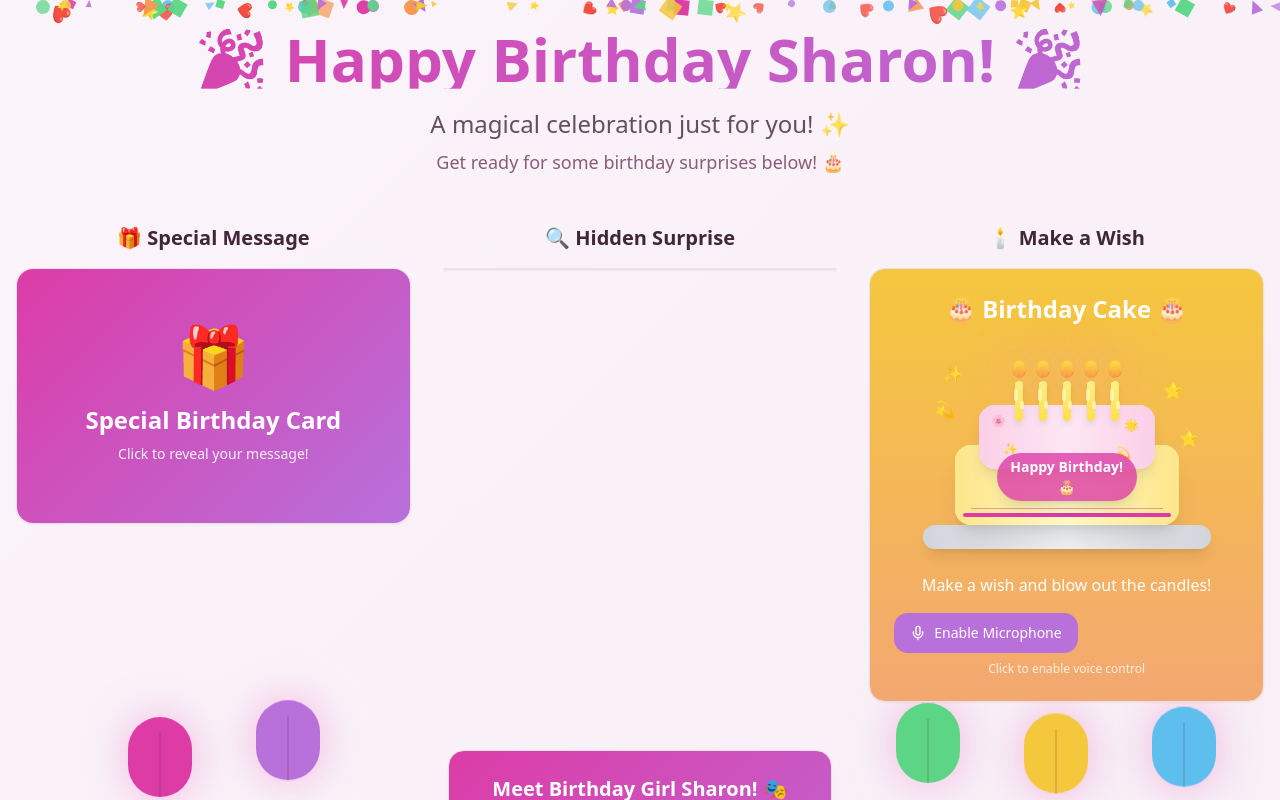
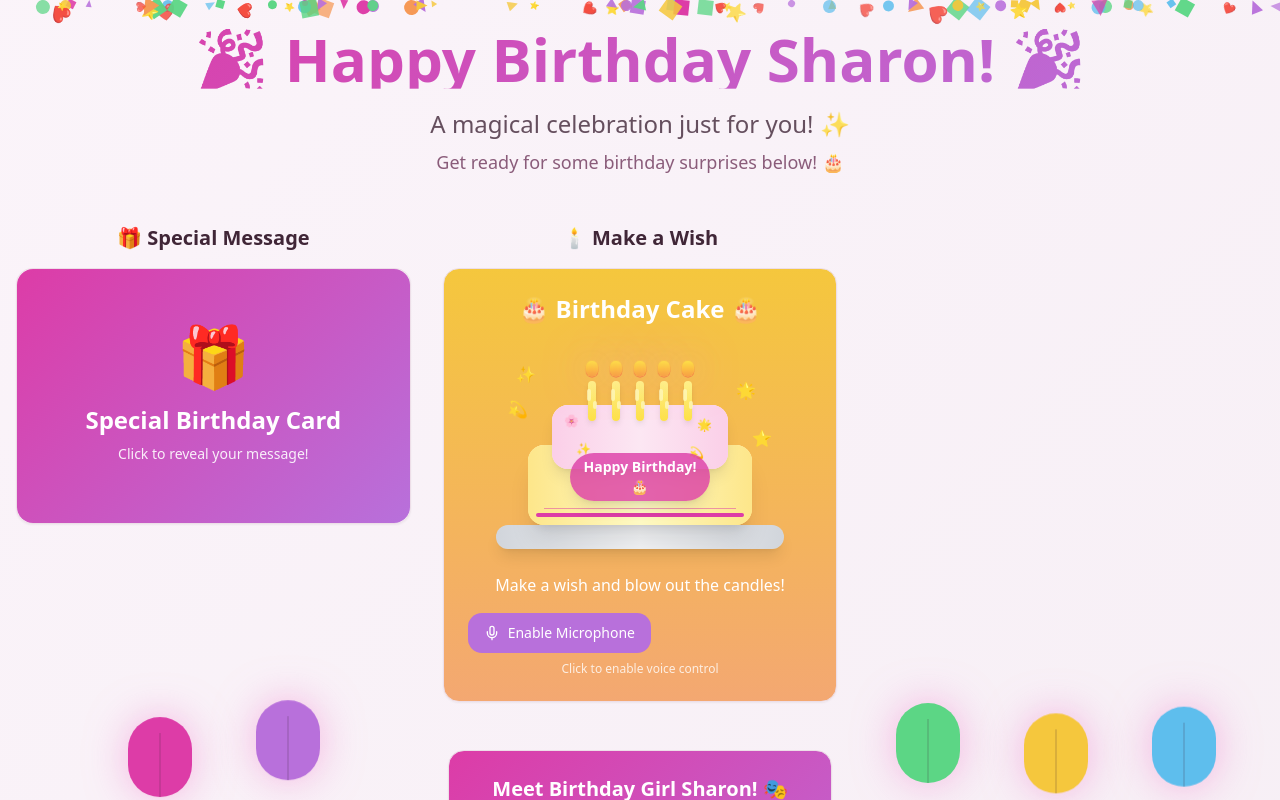
Before and after one commit to Kingdayo/sharon-birthday-blast, a React (Vite) app: page / in a window 1280 px wide. Shown: the top 800 px of the page. Built offline with nearby package versions, Linux system fonts and the light colour scheme.

Commit message:
Visual edit in Lovable
Edited UI in Lovable

```diff
--- a/src/pages/Index.tsx
+++ b/src/pages/Index.tsx
@@ -5,21 +5,16 @@ import { BirthdayCard } from "@/components/BirthdayCard";
 import { ScratchCard } from "@/components/ScratchCard";
 import { InteractiveCake } from "@/components/InteractiveCake";
 import { SharonAvatar } from "@/components/SharonAvatar";
-
 const Index = () => {
   const [showConfetti, setShowConfetti] = useState(true);
-
   useEffect(() => {
     // Hide confetti after 6 seconds
     const timer = setTimeout(() => {
       setShowConfetti(false);
     }, 6000);
-
     return () => clearTimeout(timer);
   }, []);
-
-  return (
-    <div className="min-h-screen relative overflow-hidden">
+  return <div className="min-h-screen relative overflow-hidden">
       {/* Animated Background Elements */}
       {showConfetti && <ConfettiAnimation />}
       <FloatingBalloons />
@@ -49,12 +44,7 @@ const Index = () => {
           </div>
 
           {/* Scratch Card */}
-          <div className="space-y-4">
-            <h2 className="text-xl font-semibold text-center text-foreground">
-              🔍 Hidden Surprise
-            </h2>
-            <ScratchCard />
-          </div>
+
 
           {/* Interactive Cake */}
           <div className="space-y-4">
@@ -81,8 +71,6 @@ const Index = () => {
           </p>
         </div>
       </div>
-    </div>
-  );
+    </div>;
 };
-
 export default Index;
```
